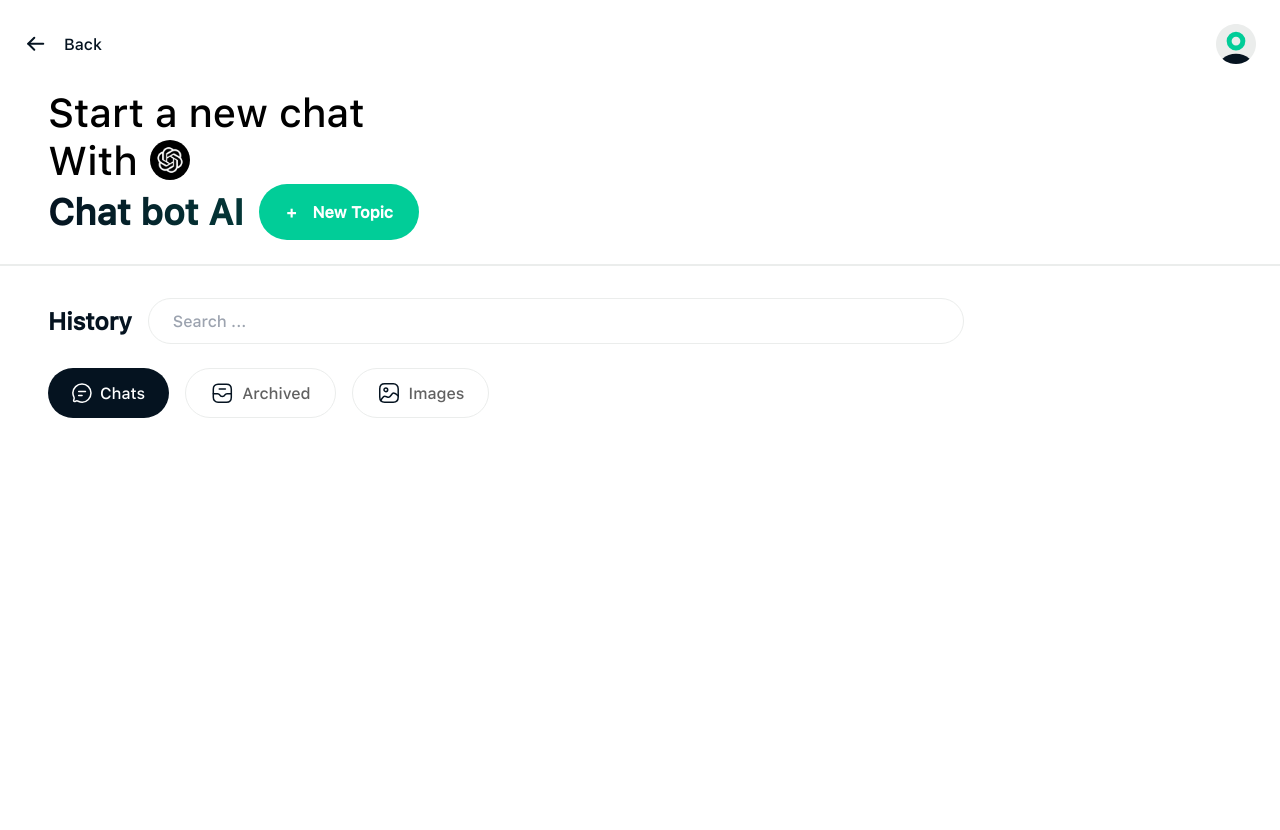
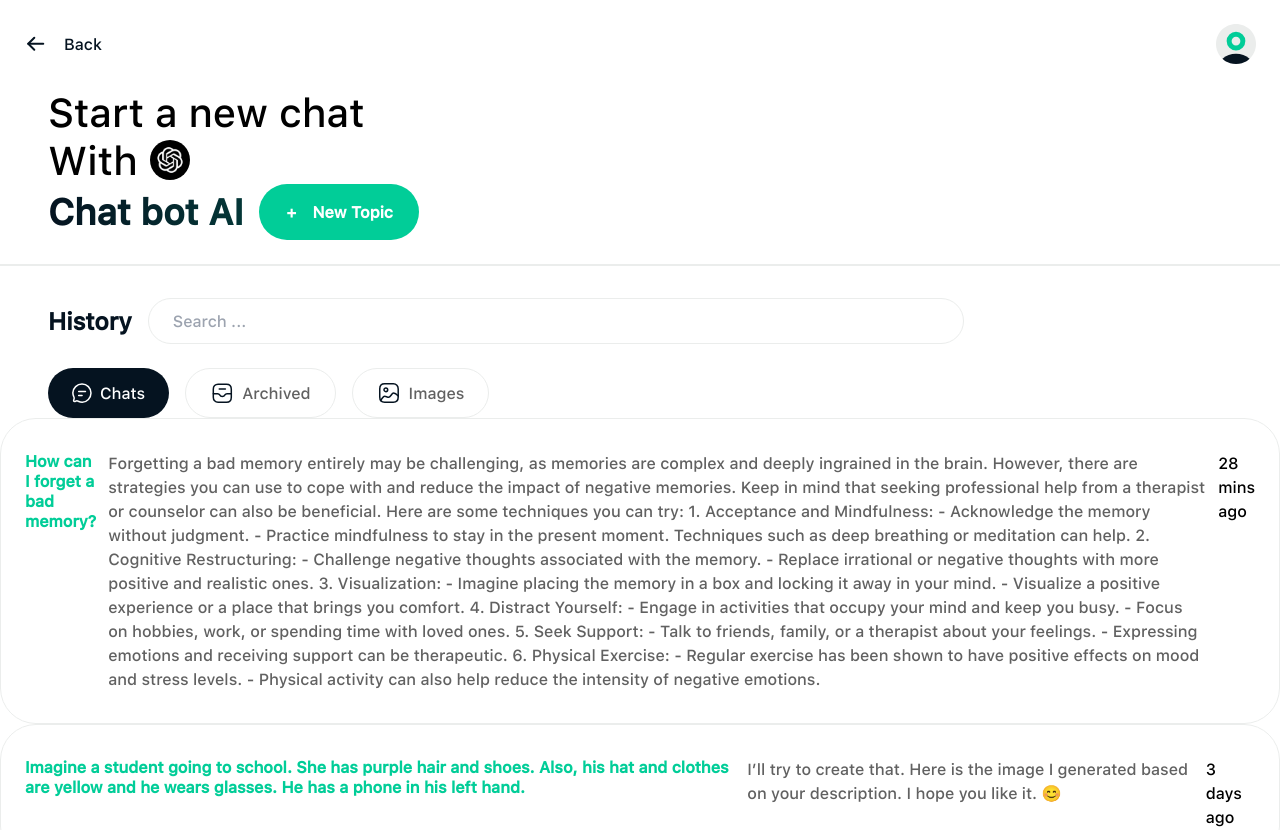
Before and after one commit to sarinaem/chatbot-project, a React (Vite) app: page /newChat in a window 1280 px wide. Shown: the top 830 px of the page. Before the commit the page ends 800 px from the top, so only its background shows below. Built offline with nearby package versions, Linux system fonts and the light colour scheme.

Commit message:
change data

```diff
--- a/src/Pages/DetailContent.jsx
+++ b/src/Pages/DetailContent.jsx
@@ -7,7 +7,18 @@ import archive from "../assets/archive.svg";
 import chat from "../assets/chat.svg"
 import ImgReact from "../components/ImgReact";
 import OldChat from "../components/OldChat";
+import { useState } from "react";
 export default function DetailContent(){
+
+    const [date, setDate] = useState([]);
+
+
+    fetch('/data.json')
+    .then(response => response.json())
+    .then(data => setDate(data))
+    .catch(error => console.log("error is", error)
+    )
+
     return (
         <div>
             <div className="flex flex-row justify-between items-center mt-6">
@@ -65,10 +76,8 @@ export default function DetailContent(){
                 </button>
             </div>
         </div>
-            <OldChat />
-            <OldChat />
-            <OldChat />
-            <OldChat />
+            <OldChat date={date}/>
+
 
 
         </div>
--- a/src/components/OldChat.jsx
+++ b/src/components/OldChat.jsx
@@ -1,14 +1,11 @@
-import { useState } from "react"
+import data from "../../data.json"
 
 function OldChat() {
-    const [data, setData] = useState([]);
-    fetch('/data.json') // Adjust the path to your JSON file
-    .then(response => response.json())
-    .then(data => setData(data))
+
   return (
     <div>
         {data.map((item)=> {
-           <div key={item.id} className="backdrop-blur-[30px] flex px-6 py-8 gap-3 rounded-[36px] border border-[#EBEDEC]">
+        return <div key={item.id} className="backdrop-blur-[30px] flex px-6 py-8 gap-3 rounded-[36px] border border-[#EBEDEC]">
            <h3 className="font-sans font-semibold text-base leading-5 text-[#01CD98]">{item.title}</h3>
            <p className="overflow-hidden text-ellipsis font-normal text-base font-sans leading-6 text-[#616161]">{item.text}</p>
            <span className="">{item.time}</span>
```
